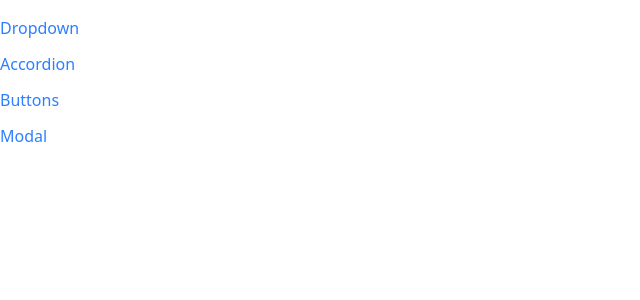
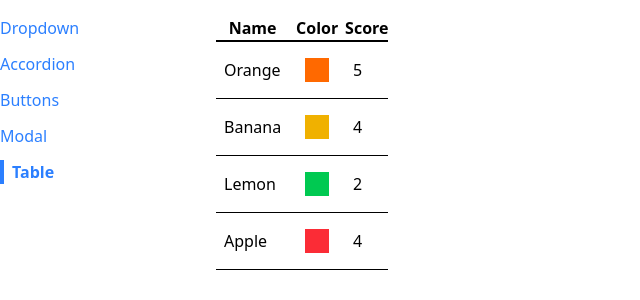
Before and after one commit to NamanSaxena2310/Learning-React, a React (Vite) app in the folder comps/: page /table in a window 1280 px wide. Shown: the top 300 px of the page, without its empty margins (0-640 px from the left). Built offline with nearby package versions, Linux system fonts and the light colour scheme.

Commit message:
Table Component

```diff
--- a/comps/src/App.js
+++ b/comps/src/App.js
@@ -5,6 +5,7 @@
 import ButtonPage from "./pages/ButtonPage"
 import Modal from "./components/Modal"
 import ModalPage from "./pages/ModalPage"
+import TablePage from "./pages/TablePage"
 function App() {
     return(
         <div className="container mx-auto grid grid-cols-6 gap-4 mt-4">
@@ -25,6 +26,10 @@
             <Route path='/modal'>
               <ModalPage/>
             </Route>
+
+            <Route path='/table'>
+              <TablePage/>
+            </Route>
           </div>
         </div>
     )
--- a/comps/src/components/SideBar.js
+++ b/comps/src/components/SideBar.js
@@ -6,7 +6,8 @@
     {label: 'Dropdown', path: '/'},
     {label: 'Accordion', path: '/accordion'},
     {label: 'Buttons', path: '/buttons'},
-    {label:'Modal' ,path: '/modal'}
+    {label:'Modal' ,path: '/modal'},
+    {label:'Table',path:'/table'}
   ]
 
   const renderedLinks = links.map((link)=>{
--- /dev/null
+++ b/comps/src/components/Table.js
@@ -0,0 +1,40 @@
+import React from 'react'
+
+const Table = ({data,config,keyFn}) => {
+
+  const renderedRows = data.map((rowData)=>{
+    const renderedCells = config.map((columnData)=>{
+      return (
+        <td className='p-2' key={columnData.label}>{columnData.render(rowData)}</td>
+      )
+    })
+
+      return(
+      <tr className='border-b' key={keyFn(rowData)}>
+        {renderedCells}
+      </tr>
+    )
+  })
+
+
+  const renderedHeader = config.map((column)=>{
+    return(
+      <th key={column.label}>{column.label}</th>
+    )
+  })
+
+  return (
+    <table className='table-auto border-spacing-2'>
+      <thead>
+        <tr className='border-b-2'>
+          {renderedHeader}
+        </tr>
+      </thead>
+      <tbody>
+        {renderedRows}
+      </tbody>
+    </table>
+  )
+}
+
+export default Table
--- /dev/null
+++ b/comps/src/pages/TablePage.js
@@ -0,0 +1,51 @@
+import React from 'react'
+import Table from '../components/Table'
+const TablePage = () => {
+  const data = [
+    {
+      name: 'Orange',
+      color: 'bg-orange-500',
+      score:5
+    },
+    {
+      name: 'Banana',
+      color: 'bg-yellow-500',
+      score:4
+    },
+    {
+      name: 'Lemon',
+      color: 'bg-green-500',
+      score:2
+    },
+    {
+      name: 'Apple',
+      color: 'bg-red-500',
+      score:4
+    },
+  ]
+
+  const config = [
+    {label:'Name',
+      render: (fruit) => fruit.name
+    },
+    {label:'Color',
+      render:(fruit)=> <div className= {`p-3 m-2 ${fruit.color}`}></div>
+    },
+    {label:'Score',
+      render:(fruit)=> fruit.score
+
+    }
+  ]
+
+  const keyFn = (fruit)=> {
+     return fruit.name
+  }
+
+  return (
+    <div>
+      <Table data={data} config={config} keyFn = {keyFn}/>
+    </div>
+  )
+}
+
+export default TablePage
```
